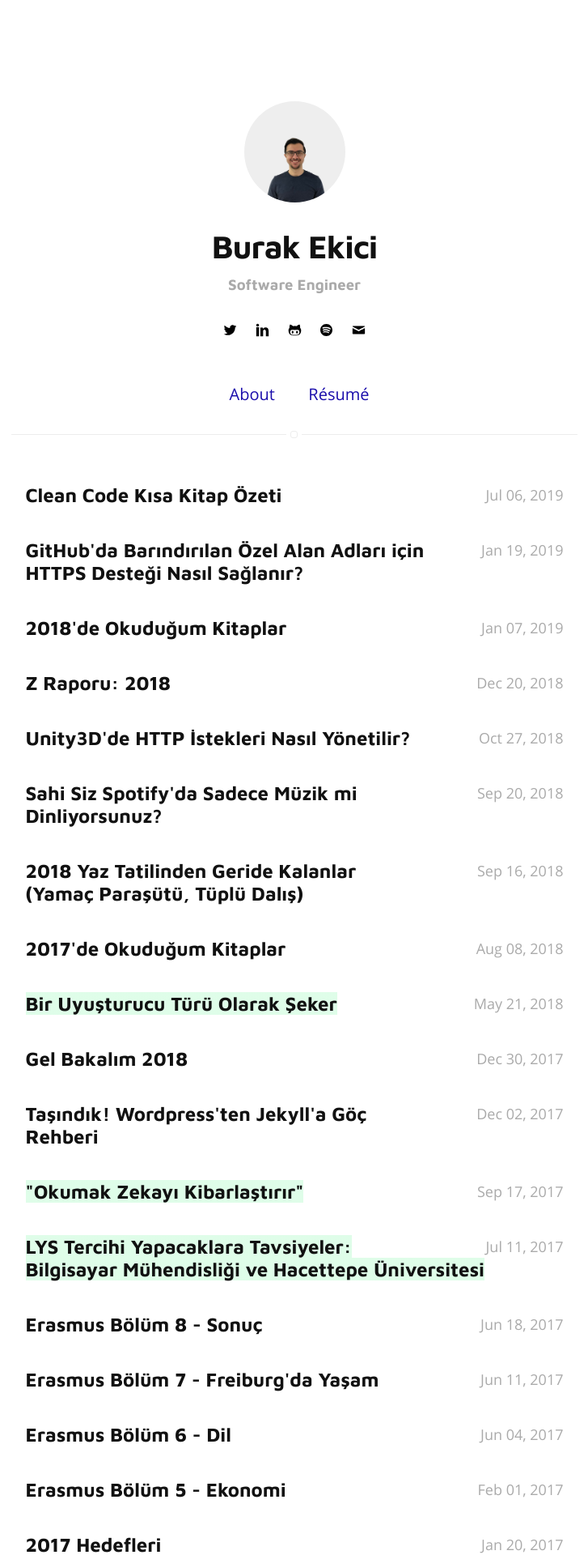
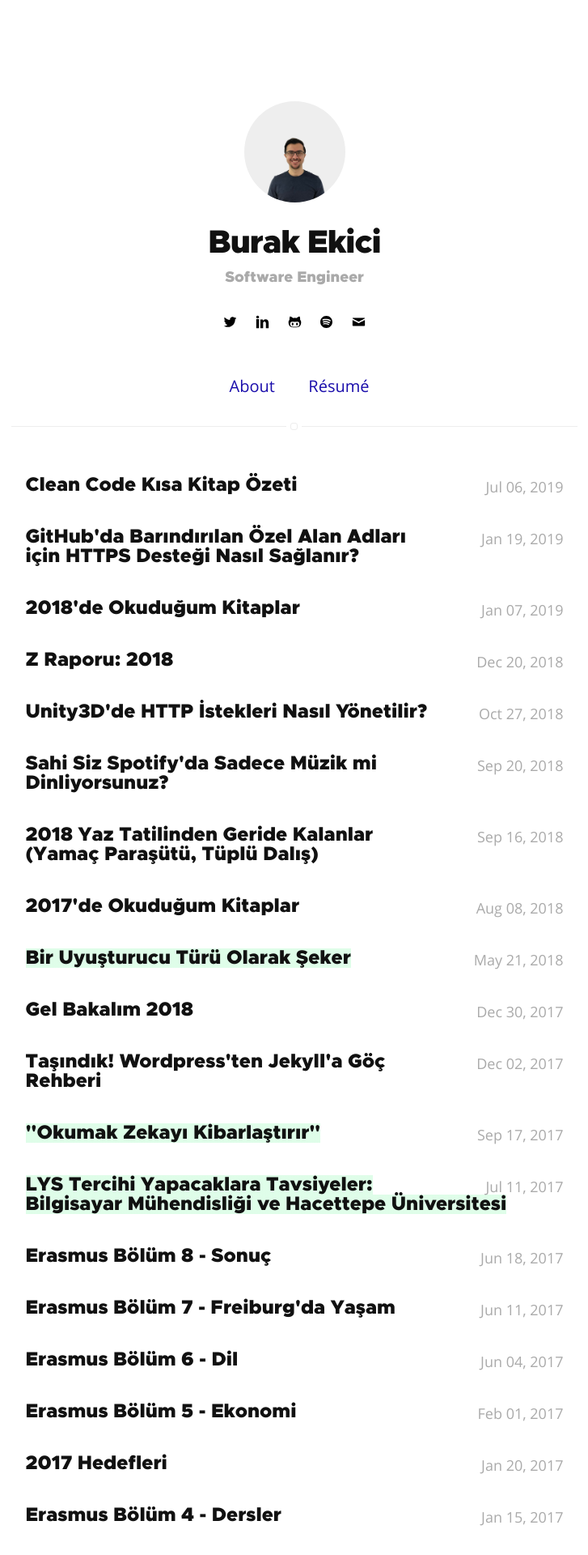
Before and after one commit to burakekici/burakekici.github.io, a Jekyll site: the page built from index.html, in a window 1280 px wide. Shown: the top 1920 px of the page at 81% size, without its empty margins (276-1003 px from the left). Built offline with Jekyll 4.4.1, drawn with Linux system fonts in a browser that asks for light colours.

Commit message:
Title font is changed to Metropolis-Black.

```diff
--- a/_sass/base/fontface.scss
+++ b/_sass/base/fontface.scss
@@ -1,6 +1,6 @@
 @font-face {
-	font-family: "MavenPro-Bold";
-	src: url("../assets/fonts/MavenPro-Bold.ttf");
+	font-family: "Metropolis-Black";
+	src: url("../assets/fonts/Metropolis-Black.ttf");
 }
 
 @font-face {
--- a/_sass/base/variables.sass
+++ b/_sass/base/variables.sass
@@ -1,4 +1,4 @@
-$fontTitle: "MavenPro-Bold", Helvetica, Arial, sans-serif
+$fontTitle: "Metropolis-Black", Helvetica, Arial, sans-serif
 $fontSans: "OpenSans-Regular", Helvetica, Arial, sans-serif
 $fontQuote: "MontserratAlternates-Italic", Helvetica, Arial, sans-serif
 $fontMonospace: "Consolas", Liberation Mono, Menlo, Courier, monospace
```
Also changed, not shown: assets/fonts/MavenPro-Bold.ttf (deleted), assets/fonts/Metropolis-Black.ttf (added).
